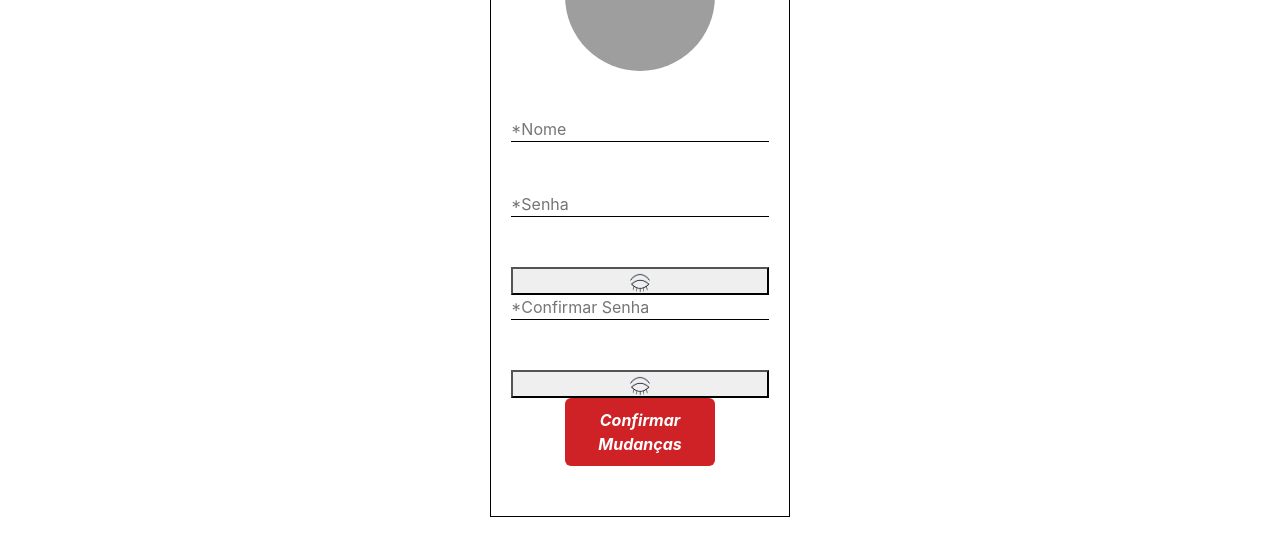
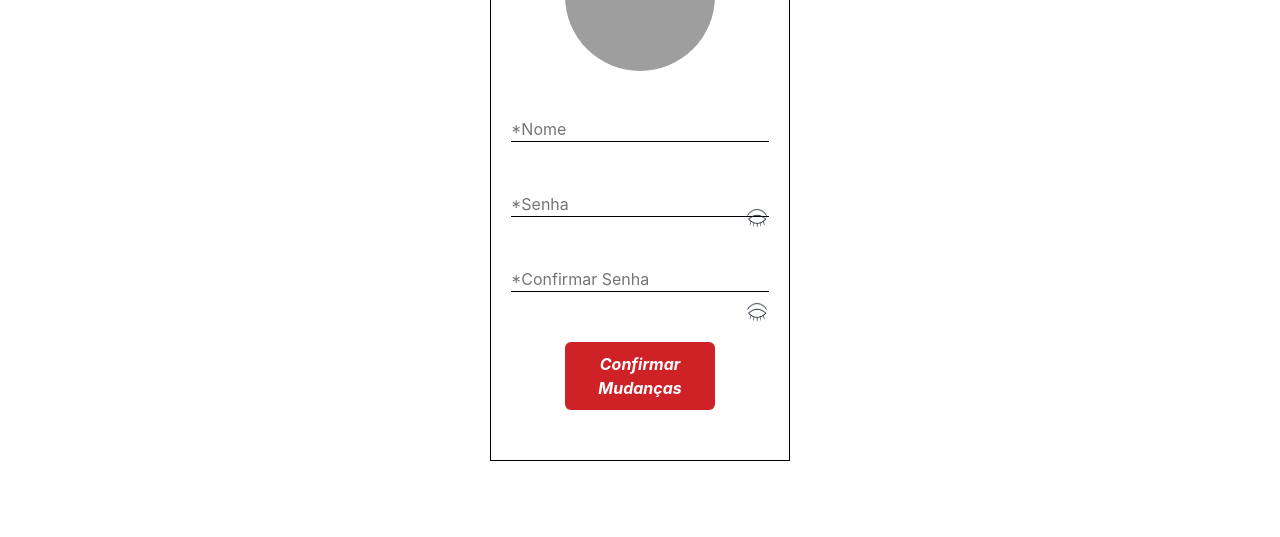
Before and after one commit to GuilhermeLourenc0/Cantina-Virtual--NKTcompany, a Flask app: page /perfil in a window 1280 px wide. Shown: the part 263-800 px from the top of the page. Run offline with Flask 3, Linux system fonts and the light colour scheme; some libraries are stand-ins or nearby versions; grey boxes are pictures that could not be loaded.

Commit message:
comit concertado

```diff
--- a/Projeto TCC/static/styles/perfil.css
+++ b/Projeto TCC/static/styles/perfil.css
@@ -145,12 +145,7 @@ form input:focus {
     cursor: pointer;
 }
 
-<<<<<<< HEAD
-
-.toggle-button {
-=======
 .toggle-button, .toggle-button2 {
->>>>>>> c993032c67c42543093fde09e55fa154e61af082
     position: absolute;
     right: 22px; /* Ajusta para o canto direito */
     top: 50.5%;
```
